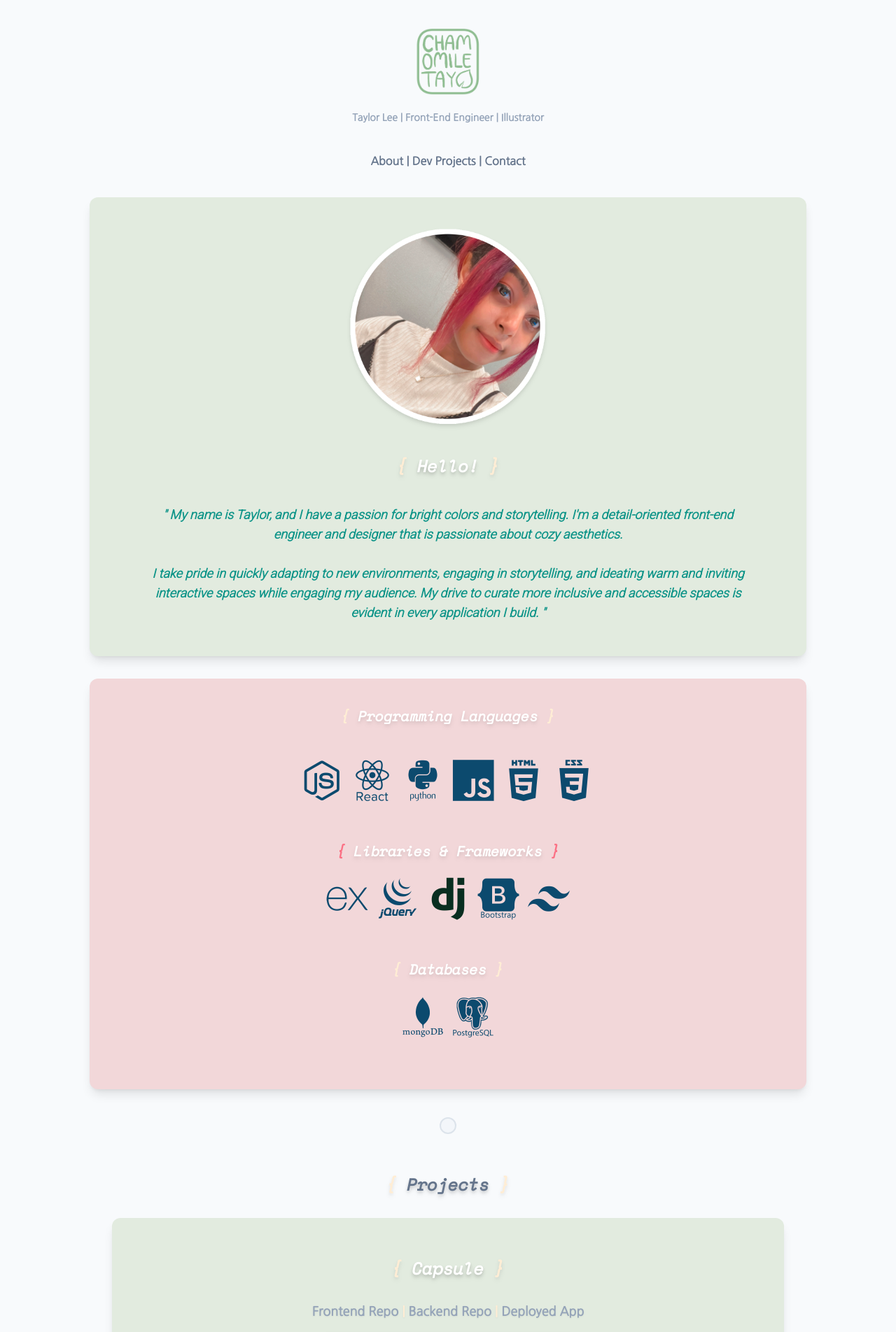
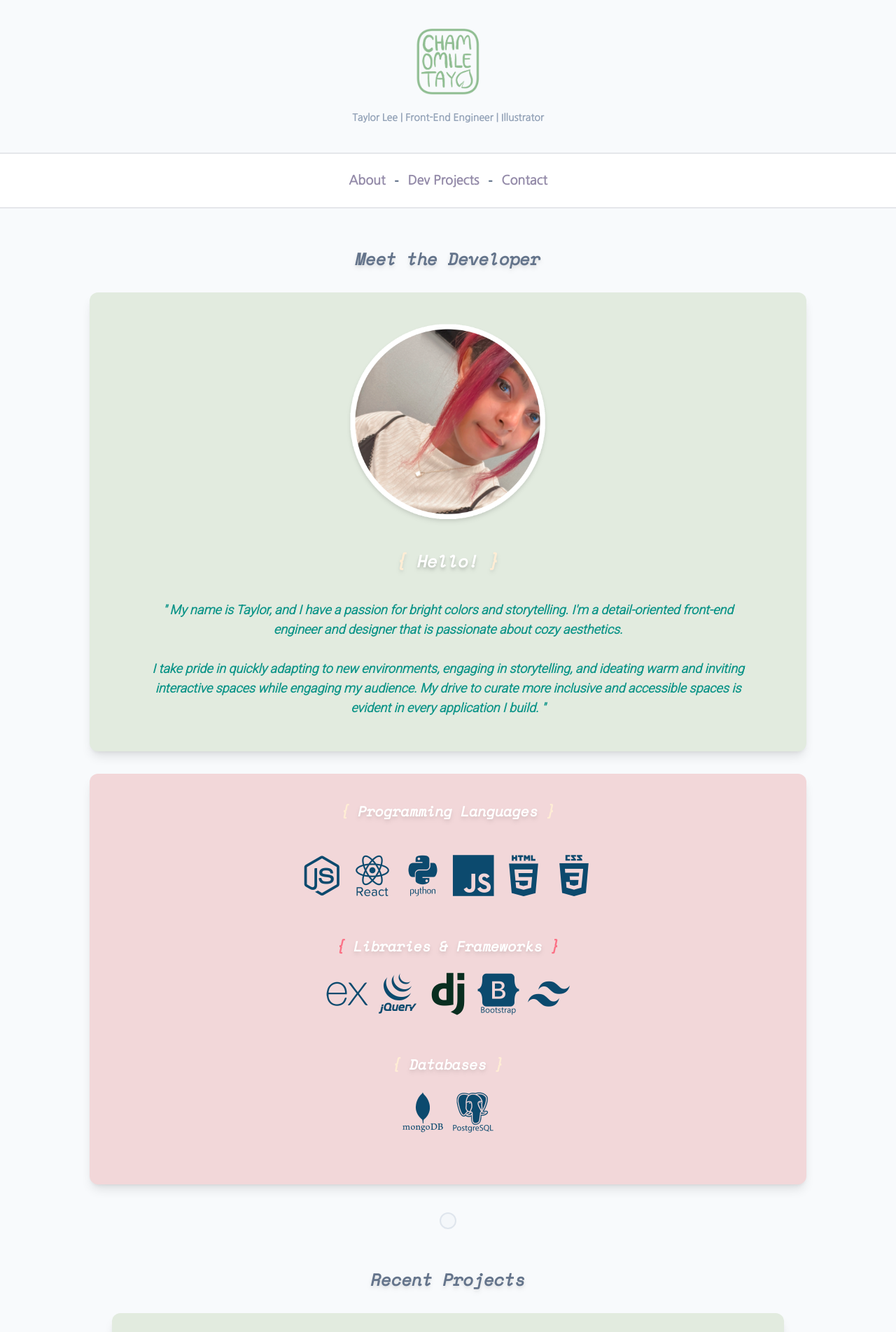
Before and after one commit to chamomiletay/chamomiletay-archive, a React (Create React App) app: page / in a window 1280 px wide. Shown: the top 1904 px of the page at 70% size. Built offline with nearby package versions, Linux system fonts and the light colour scheme.

Commit message:
Updated navbar styling

```diff
--- a/src/App.js
+++ b/src/App.js
@@ -15,21 +15,40 @@ function App() {
 
       <Header />
 
-      <nav className='font-nanum-gothic text-slate-500 font-semibold text-md pb-10'>
-        <a href='#about' className='hover:underline'>About </a>|
-        <a href='#projects' className='hover:underline'> Dev Projects </a>|
-        <a href='#contact' className='hover:underline'> Contact</a>
-      </nav>
+      <div className='pb-10'>
+
+        <nav className='font-nanum-gothic text-grape font-semibold text-lg py-6 bg-white border-y-2'>
+          <a href='#about' className='hover:underline px-2'>About </a>
+            <span className='text-slate-500'>⁃</span>
+          <a href='#projects' className='hover:underline px-2'> Dev Projects </a>
+            <span className='text-slate-500'>⁃</span>
+          <a href='#contact' className='hover:underline px-2'> Contact</a>
+        </nav>
+
+      </div>
 
       <section id='about'>
+
+        <h3 className='pt-4 pb-8 text-2xl font-semibold font-space-mono text-slate-500 italic drop-shadow-md'>
+        Meet the Developer
+        </h3>
+
         <About />
+
       </section>
 
         <div className='m-auto my-10 border-2 border-slate-300 rounded-2xl h-6 w-6 flex items-center justify-center bg-slate-100 animate-pulse'></div>
 
+
+    {/* Projects */}
     <section id='projects'>
-    <h3 className='pt-4 pb-8 text-2xl font-semibold font-space-mono text-orange-100 drop-shadow-md'>&#123; <span className='text-slate-500 italic drop-shadow-md'>Projects</span> &#125;</h3>
+
+      <h3 className='pt-4 pb-8 text-2xl font-semibold font-space-mono text-slate-500 italic drop-shadow-md'>
+      Recent Projects
+      </h3>
+
       <Projects />
+
     </section>
 
         <div className='m-auto my-10 border-2 border-slate-300 rounded-2xl h-6 w-6 flex items-center justify-center bg-slate-100 animate-pulse'></div>
@@ -40,15 +59,15 @@ function App() {
 
       <Footer />
 
-      <div>
-        <Routes>
+      {/* <div>
+        <Routes> */}
 
           {/* <Route path='/' element={<Home />} /> */}
-          <Route path='/about' element={<About />} />
-          <Route path='/projects' element={<Projects />} />
+          {/* <Route path='/about' element={<About />} />
+          <Route path='/projects' element={<Projects />} /> */}
 
-        </Routes>
-      </div>
+        {/* </Routes>
+      </div> */}
 
       </div>
 
--- a/src/components/Contact.js
+++ b/src/components/Contact.js
@@ -1,3 +1,4 @@
+//---- imports ----
 import React from 'react'
 import resume from './resources/Lee_Taylor_Resume.pdf'
 
--- a/src/components/Home.js
+++ /dev/null
@@ -1,33 +0,0 @@
-import React from 'react'
-
-const Home = () => {
-  return (
-    <div className='px-20 font-nanum-gothic'>
-
-      <div className='p-10 m-auto flex-auto items-center justify-center bg-mint shadow-lg rounded-xl'>
-
-        <div className='inline-block m-auto pb-4'>
-
-        </div>
-
-
-        <div>
-
-          <h3 className='pt-4 pb-8 text-2xl font-semibold font-space-mono text-orange-100 drop-shadow-md'>&#123; <span className='text-white italic drop-shadow-md'>Hello!</span> &#125;</h3>
-              {/* <p className='pb-4 text-lg font-m-plus-rounded font-semibold italic text-slate-400'>湖にちわ。</p> */}
-          <p className='px-14 py-2 text-teal-600'>
-                " I'm a detail-oriented front-end engineer and designer that is passionate about cozy aesthetics. I take pride in quickly adapting to new environments, engaging in storytelling, and ideating warm and inviting interactive spaces while engaging my audience. My drive to curate more inclusive and accessible spaces is evident in every application I build. "
-          </p>
-
-          <a href='https://www.linkedin.com/in/tay-lee/' target="_blank" rel="noopener noreferrer">
-
-          </a>
-
-        </div>
-      </div>
-
-    </div>
-  )
-}
-
-export default Home
--- a/tailwind.config.js
+++ b/tailwind.config.js
@@ -11,7 +11,8 @@ module.exports = {
         'strawberry': '#F2D7D9',
         'plum': '#d9d2e9',
         'dusty-blue': '#E0F0F8',
-        'vanilla': '#FCF7ED'
+        'vanilla': '#FCF7ED',
+        'grape': '#948BA9'
       },
       fontFamily: {
         'nanum-gothic': ['Nanum Gothic', 'sans-serif'],
```
Also changed, not shown: src/components/Projects.js (+2 -9 lines).
